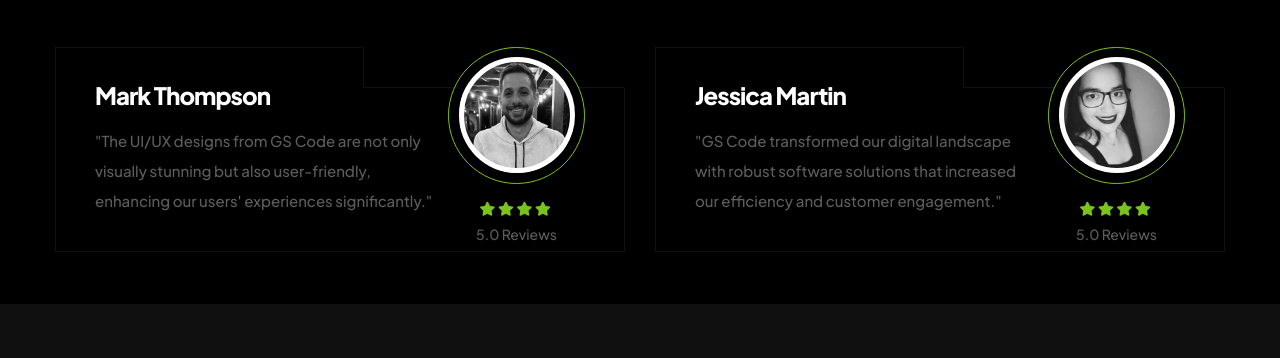
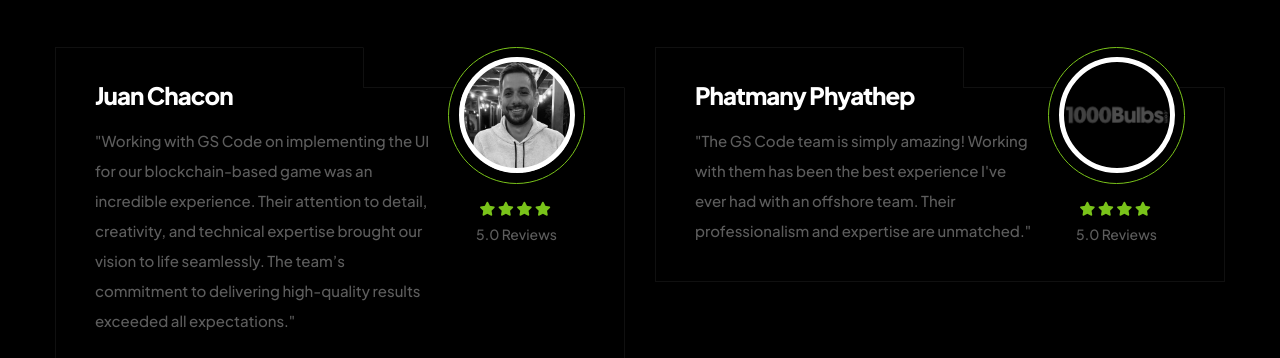
Before and after one commit to gSoto23/gscode, a plain HTML site: page about.html in a window 1280 px wide. Shown: the part 1762-2120 px from the top of the page. Drawn offline with Linux system fonts and the light colour scheme; files whose address does not match are found by name.

Commit message:
Add testimonial

```diff
--- a/about.html
+++ b/about.html
@@ -170,13 +170,13 @@
                     <!-- Testimonial Item -->
                     <div class="testimonial-three__item">
                         <div class="testimonial-three__item__border"></div><!-- border -->
-                        <h3 class="testimonial-three__item__name">Jessica Martin</h3><!-- testimonial-name -->
+                        <h3 class="testimonial-three__item__name">Phatmany Phyathep</h3><!-- testimonial-name -->
                         <div class="testimonial-three__item__quote">
-                            "GS Code transformed our digital landscape with robust software solutions that increased our efficiency and customer engagement."
+                            "The GS Code team is simply amazing! Working with them has been the best experience I've ever had with an offshore team. Their professionalism and expertise are unmatched."
                         </div><!-- testimonial-quote -->
                         <div class="testimonial-three__item__meta">
                             <div class="testimonial-three__item__meta__thumb">
-                                <img src="assets/images/resources/testimonial-3-1.jpg" alt="GS Code Client">
+                                <img src="assets/images/resources/testimonial-3-1.png" alt="GS Code Client">
                             </div><!-- testimonial-author-thumb -->
                             <div class="testimonial-three__item__meta__ratings">
                                 <span class="fa fa-star"></span>
@@ -191,9 +191,9 @@
                     <!-- Testimonial Item -->
                     <div class="testimonial-three__item">
                         <div class="testimonial-three__item__border"></div><!-- border -->
-                        <h3 class="testimonial-three__item__name">Mark Thompson</h3><!-- testimonial-name -->
+                        <h3 class="testimonial-three__item__name">Juan Chacon</h3><!-- testimonial-name -->
                         <div class="testimonial-three__item__quote">
-                            "The UI/UX designs from GS Code are not only visually stunning but also user-friendly, enhancing our users' experiences significantly."
+                            "Working with GS Code on implementing the UI for our blockchain-based game was an incredible experience. Their attention to detail, creativity, and technical expertise brought our vision to life seamlessly. The team’s commitment to delivering high-quality results exceeded all expectations."
                         </div><!-- testimonial-quote -->
                         <div class="testimonial-three__item__meta">
                             <div class="testimonial-three__item__meta__thumb">
@@ -357,7 +357,7 @@
                 </li>
                 <li>
                     <i class="icon-phone-call"></i>
-                    <a href="tel:666-888-0000">666 888 0000</a>
+                    <a href="tel:9086567855">908 656 7855</a>
                 </li>
             </ul><!-- /.mobile-nav__contact -->
             <div class="mobile-nav__social">
```
Also changed, not shown: assets/images/resources/testimonial-3-1.jpg (deleted), assets/images/resources/testimonial-3-1.png (added).
